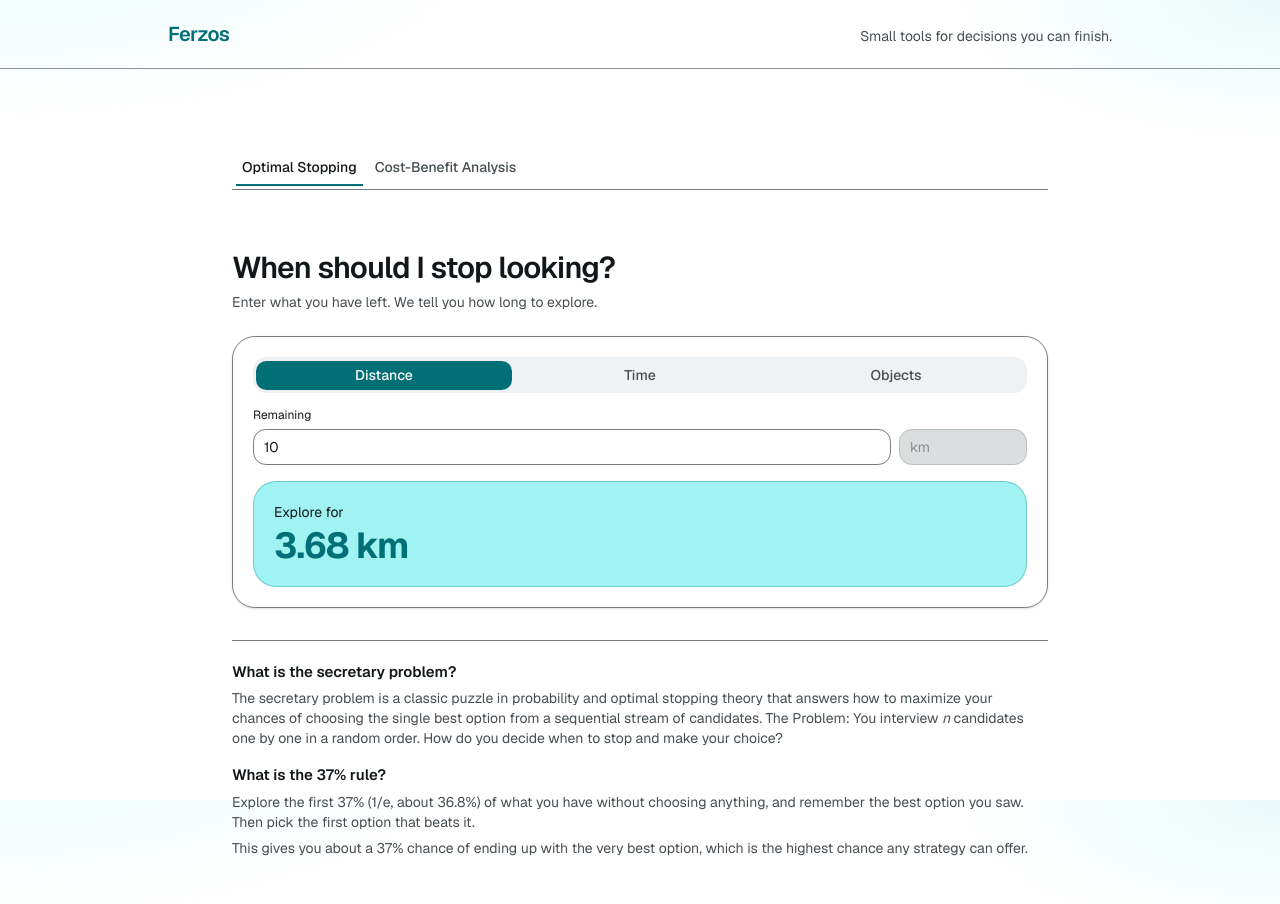
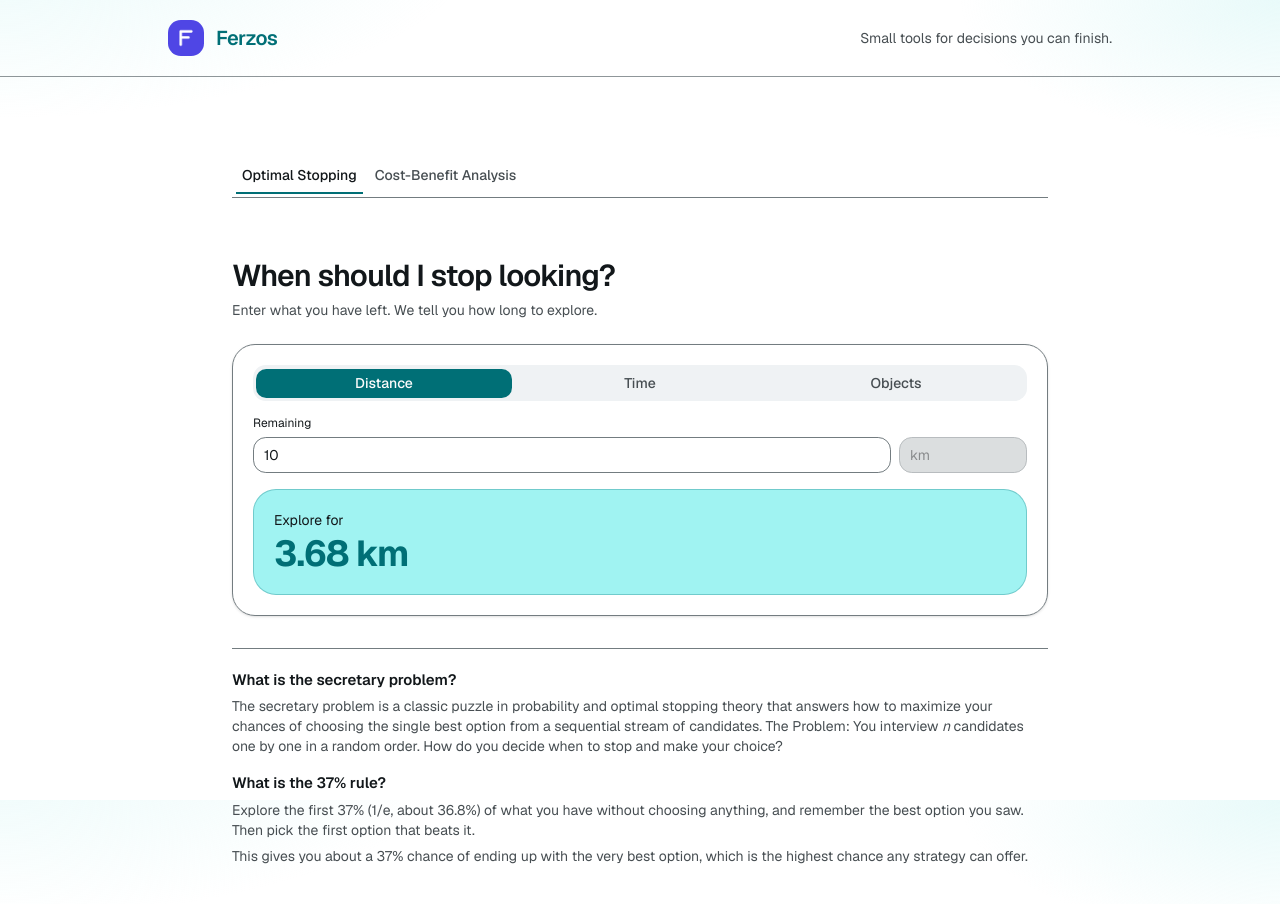
Before and after one commit to ferzos/ferzos-website, a Next.js app: page /optimal-stopping in a window 1280 px wide. Shown: the top 904 px of the page. Built offline with nearby package versions, Linux system fonts and the light colour scheme.

Commit message:
Show the site icon beside the Ferzos name.
The existing site icon sits beside the Ferzos name. It uses the static file the app already caches, and the header wraps when the name and tagline do not fit.

```diff
--- a/src/app/layout.tsx
+++ b/src/app/layout.tsx
@@ -1,5 +1,6 @@
 import type { Metadata, Viewport } from "next";
 import { Geist } from "next/font/google";
+import Image from "next/image";
 import "./globals.css";
 import { cn } from "@/lib/utils";
 import appleTouchIcon from "./apple-touch-icon.png";
@@ -38,10 +39,21 @@ export default function RootLayout({ children }: LayoutProps<"/">) {
         <ServiceWorkerRegistration />
         <PWAInstallPrompt />
         <header className="border-b border-border/80">
-          <div className="mx-auto flex max-w-5xl items-baseline justify-between gap-4 px-6 py-5 sm:px-10">
-            <p className="text-xl font-semibold tracking-tight text-primary">
-              Ferzos
-            </p>
+          <div className="mx-auto flex max-w-5xl flex-wrap items-center justify-between gap-x-4 gap-y-1 px-6 py-5 sm:px-10">
+            <div className="flex items-center gap-3">
+              <Image
+                src={appleTouchIcon}
+                alt=""
+                width={36}
+                height={36}
+                priority
+                unoptimized
+                className="size-9 rounded-lg"
+              />
+              <p className="text-xl font-semibold tracking-tight text-primary">
+                Ferzos
+              </p>
+            </div>
             <p className="text-sm text-muted-foreground">
               Small tools for decisions you can finish.
             </p>
```
